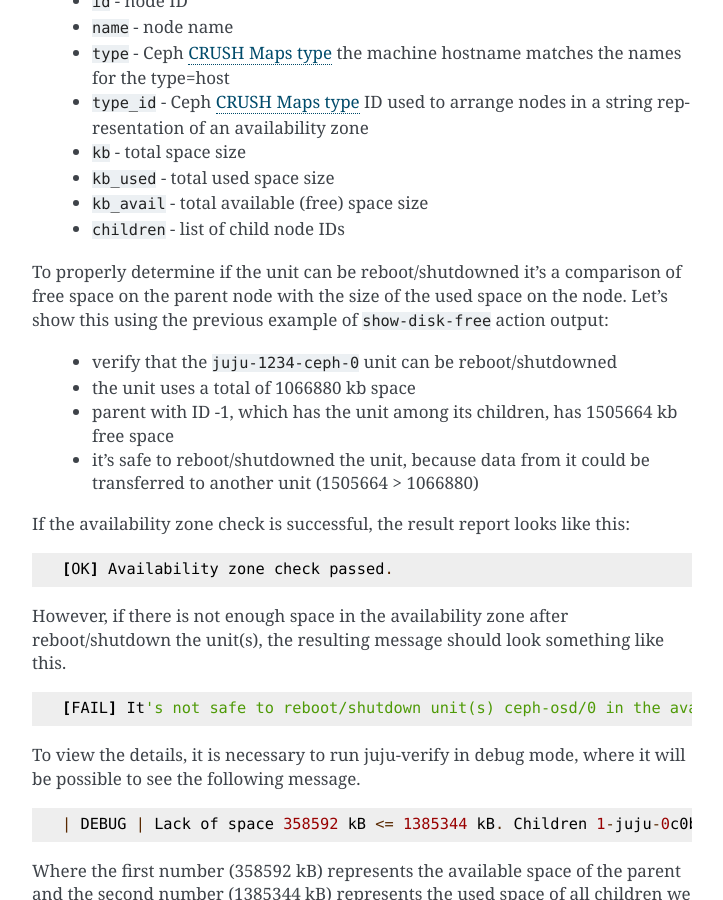
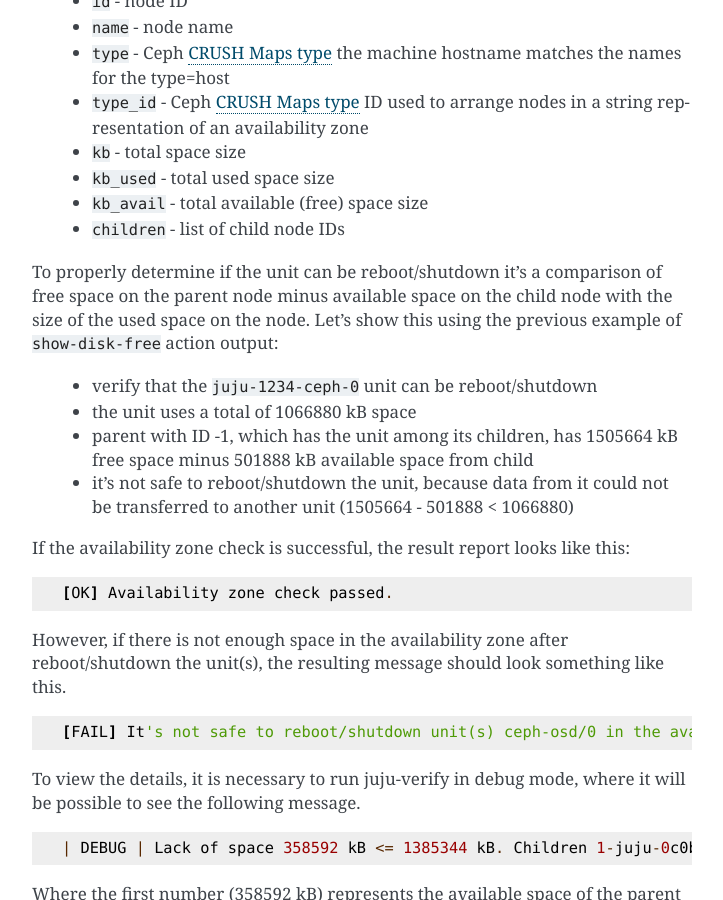
Before and after one commit to canonical/juju-verify, a Sphinx documentation site: the page built from docs/verifiers/ceph-osd.rst, in a window 1280 px wide and 900 px high, scrolled down 3992 px. Shown: the whole window, without its empty margins (388-1111 px from the left). Built offline with Sphinx 7.4.7, drawn with Linux system fonts in a browser that asks for light colours; pages that are not in the unit, such as notebooks, are missing from menus.

Commit message:
[Ceph] Availability zone check calc. badly available space
  - add total_children_kb_avail in can_remove_node function
  - fix docs
  - change loop osd-device size for functional tests

```diff
--- a/docs/verifiers/ceph-osd.rst
+++ b/docs/verifiers/ceph-osd.rst
@@ -182,15 +182,17 @@ as follows (only the parts used are described):
  - ``kb_avail`` - total available (free) space size
  - ``children`` - list of child node IDs
 
-To properly determine if the unit can be reboot/shutdowned it's a comparison of
-free space on the parent node with the size of the used space on the node.
-Let's show this using the previous example of ``show-disk-free`` action output:
+To properly determine if the unit can be reboot/shutdown it's a comparison of
+free space on the parent node minus available space on the child node with the size
+of the used space on the node. Let's show this using the previous example of
+``show-disk-free`` action output:
 
-  - verify that the ``juju-1234-ceph-0`` unit can be reboot/shutdowned
-  - the unit uses a total of 1066880 kb space
-  - parent with ID -1, which has the unit among its children, has 1505664 kb free space
-  - it's safe to reboot/shutdowned the unit, because data from it could be transferred
-    to another unit (1505664 > 1066880)
+  - verify that the ``juju-1234-ceph-0`` unit can be reboot/shutdown
+  - the unit uses a total of 1066880 kB space
+  - parent with ID -1, which has the unit among its children, has 1505664 kB free space
+    minus 501888 kB available space from child
+  - it's not safe to reboot/shutdown the unit, because data from it could not be
+    transferred to another unit (1505664 - 501888 < 1066880)
 
 If the availability zone check is successful, the result report looks like this:
 
```
Also changed, not shown: 3 other files.
